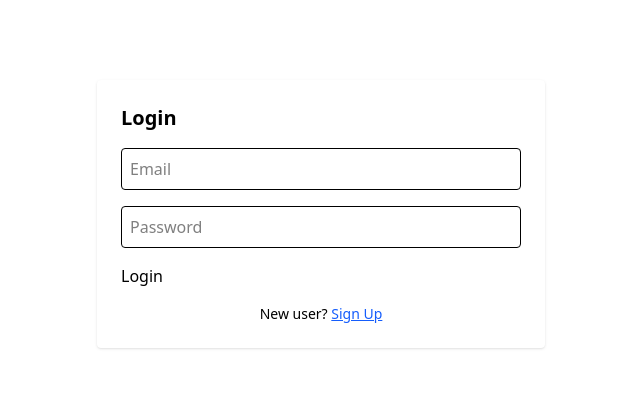
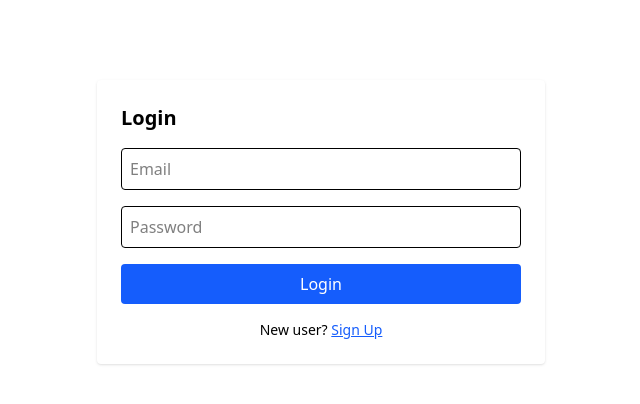
Before and after one commit to Hehe-trying/social-media-app, a React (Vite) app in the folder app/: page /auth in a window 1280 px wide. Shown: the top 404 px of the page, without its empty margins (319-959 px from the left). Built offline with nearby package versions, Linux system fonts and the light colour scheme; no server answers.

Commit message:
Style Changes

```diff
--- a/app/package.json
+++ b/app/package.json
@@ -12,6 +12,7 @@
   "dependencies": {
     "@supabase/supabase-js": "^2.50.0",
     "@tailwindcss/vite": "^4.1.10",
+    "lucide-react": "^0.522.0",
     "react": "^19.1.0",
     "react-dom": "^19.1.0",
     "react-router-dom": "^7.6.2",
--- a/app/src/index.css
+++ b/app/src/index.css
@@ -1 +1,7 @@
 @import "tailwindcss";
+
+:root {
+    display: flex;
+    justify-content: center;
+    align-items: center;
+}
--- a/app/src/main.tsx
+++ b/app/src/main.tsx
@@ -15,9 +15,7 @@ ReactDOM.createRoot(document.getElementById('root')!).render(
     <BrowserRouter>
       <Routes>
         <Route path="/" element={
-          <AppLayout>
-          <App />
-          </AppLayout>
+          <Auth/>
           } />
         <Route path="/auth" element={<Auth />} />
         <Route
--- a/app/src/pages/Auth.tsx
+++ b/app/src/pages/Auth.tsx
@@ -26,9 +26,11 @@ export default function Auth() {
       return
     }
 
+
+
     alert('Signup successful! Please check your email for confirmation.')
   }
-  navigate('/feed') // Redirect to dashboard after login/signup
+  navigate('/profile')
 }
 
 
@@ -52,7 +54,7 @@ export default function Auth() {
           onChange={(e) => setPassword(e.target.value)}
           required
         />
-        <button>
+        <button className='w-full bg-blue-600 text-white p-2 rounded hover:bg-blue-700 transition-colors' type="submit">
           {isLogin ? 'Login' : 'Sign Up'}
         </button>
         <p className="text-sm text-center">
--- a/app/src/pages/CreatePost.tsx
+++ b/app/src/pages/CreatePost.tsx
@@ -67,7 +67,7 @@ export default function CreatePost() {
           type="file"
           accept="image/*"
           onChange={(e) => setImageFile(e.target.files?.[0] || null)}
-          className="block w-full"
+          className="block w-full bg-green-500 text-white p-2 rounded mb-4 cursor-pointer hover:bg-green-600 transition-colors"
         />
         <button className="w-full bg-blue-500 text-white py-2 rounded hover:bg-blue-600">
           Post
--- a/app/src/pages/Feed.tsx
+++ b/app/src/pages/Feed.tsx
@@ -36,10 +36,6 @@ export default function Feed() {
   fetchPosts()
 }, [])
 
-  const handleLogout = async () => {
-    await supabase.auth.signOut()
-    navigate('/auth')
-  }
 
 const handleLike = async (postId: string, currentCount: number) => {
   const { error } = await supabase
@@ -67,9 +63,6 @@ const handleLike = async (postId: string, currentCount: number) => {
         <div className="space-x-2">
           <button onClick={() => navigate('/create-post')} className="bg-green-500 text-white px-4 py-1 rounded">
             + New Post
-          </button>
-          <button onClick={handleLogout} className="bg-red-500 text-white px-4 py-1 rounded">
-            Logout
           </button>
         </div>
       </div>
--- a/app/src/pages/Profile.tsx
+++ b/app/src/pages/Profile.tsx
@@ -45,7 +45,10 @@ export default function Profile() {
     })
 
     if (error) alert(error.message)
-    else alert('Profile saved!')
+    else {
+      alert('Profile saved!')
+      navigate('/feed')
+    }
   }
 
   if (loading) return <p className="p-4">Loading...</p>
```
Also changed, not shown: 1 other file (tests, documents, lock files or other folders).
